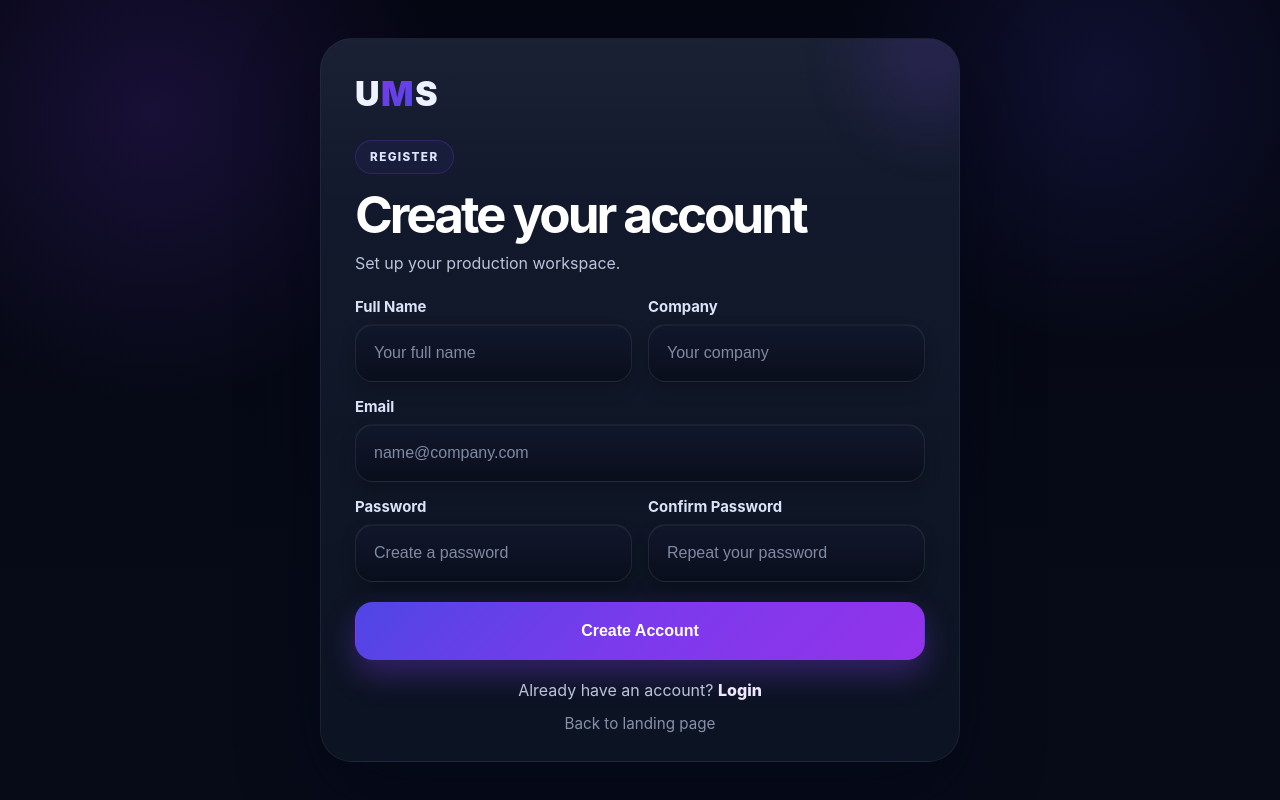
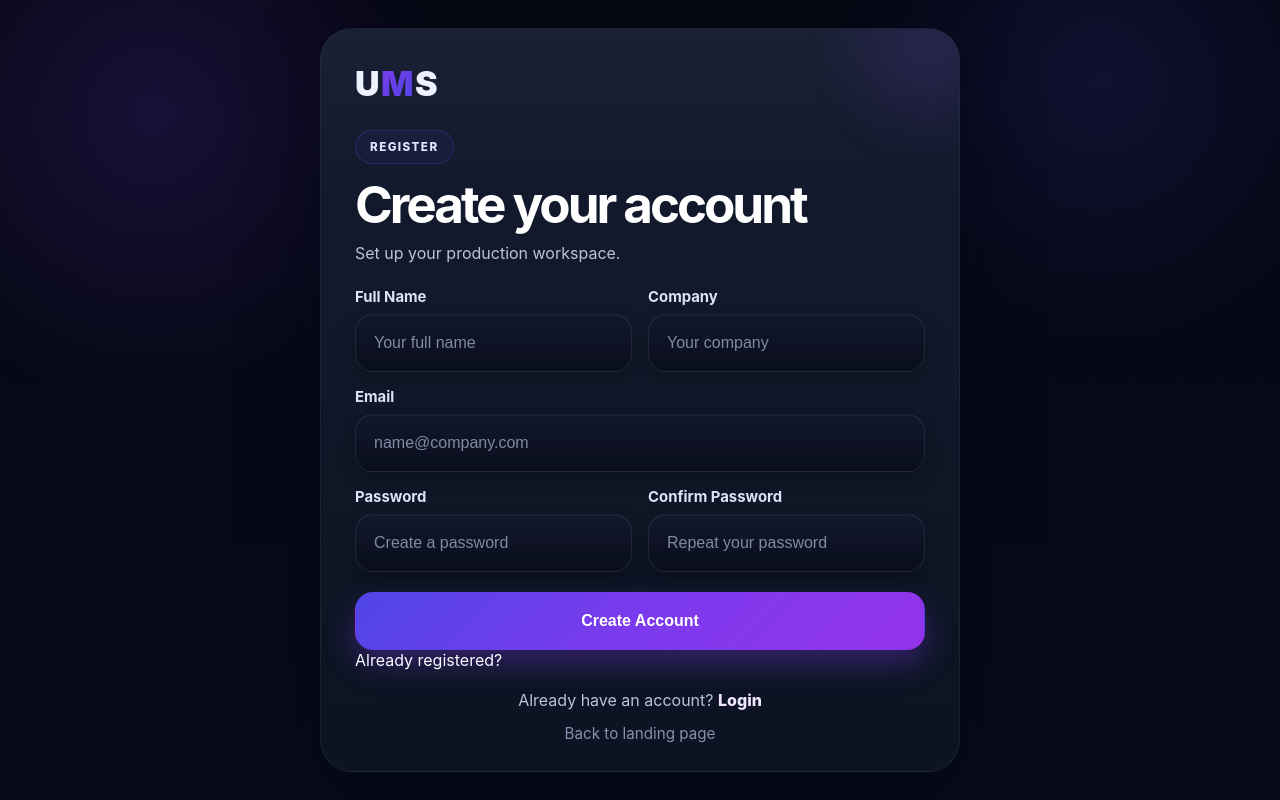
Before and after one commit to bracekk/UMS-Unity-Manufacturing-Solutions, a Flask app: page /register in a window 1280 px wide. Run offline with Flask 3, Linux system fonts and the light colour scheme.

Commit message:
Update register.html

```diff
--- a/templates/register.html
+++ b/templates/register.html
@@ -97,6 +97,10 @@
         <button type="submit" class="auth-btn auth-btn-primary auth-btn-full">Create Account</button>
       </form>
 
+      <div class="auth-divider">
+        <span>Already registered?</span>
+      </div>
+
       <p class="auth-footer-text">
         Already have an account?
         <a href="{{ url_for('login') }}">Login</a>
@@ -105,5 +109,7 @@
       <a href="{{ url_for('home') }}" class="auth-back-link">Back to landing page</a>
     </div>
   </div>
+
+  <script src="{{ url_for('static', filename='js/auth.js') }}"></script>
 </body>
 </html>
```
